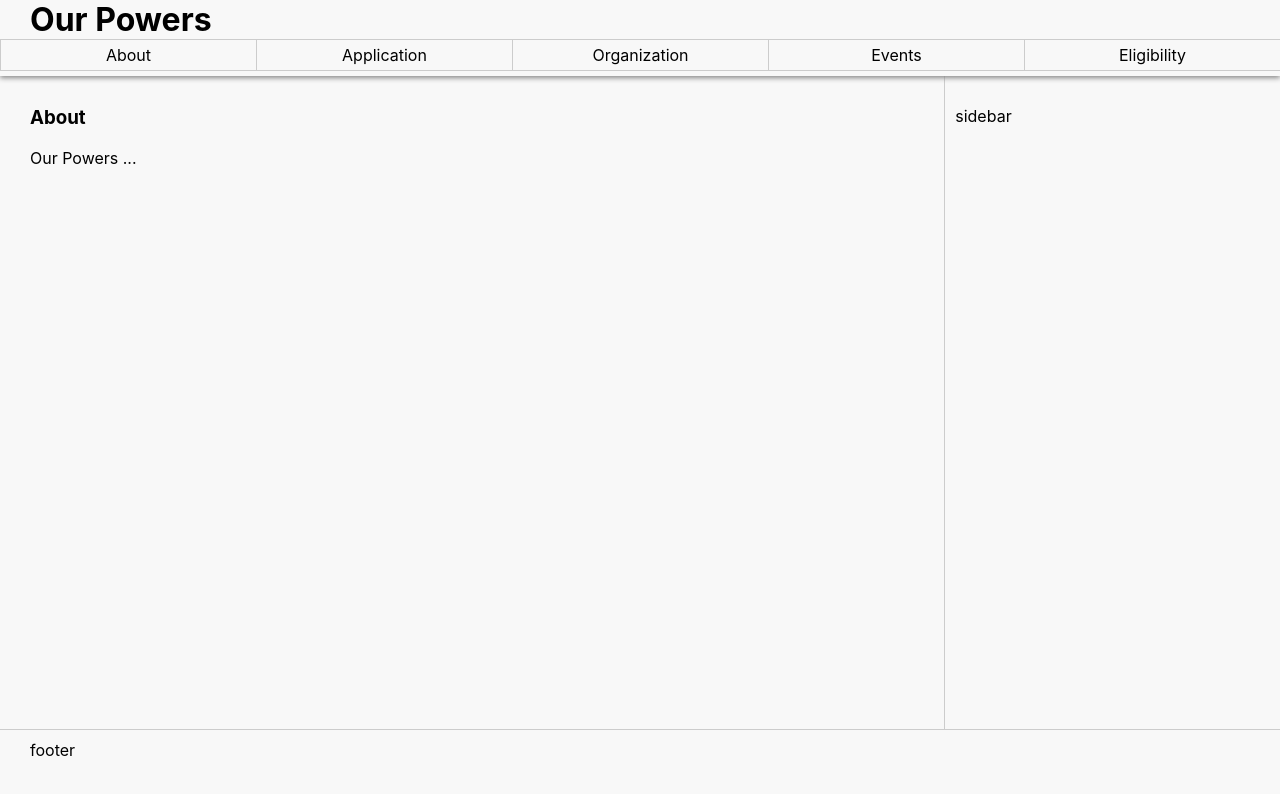
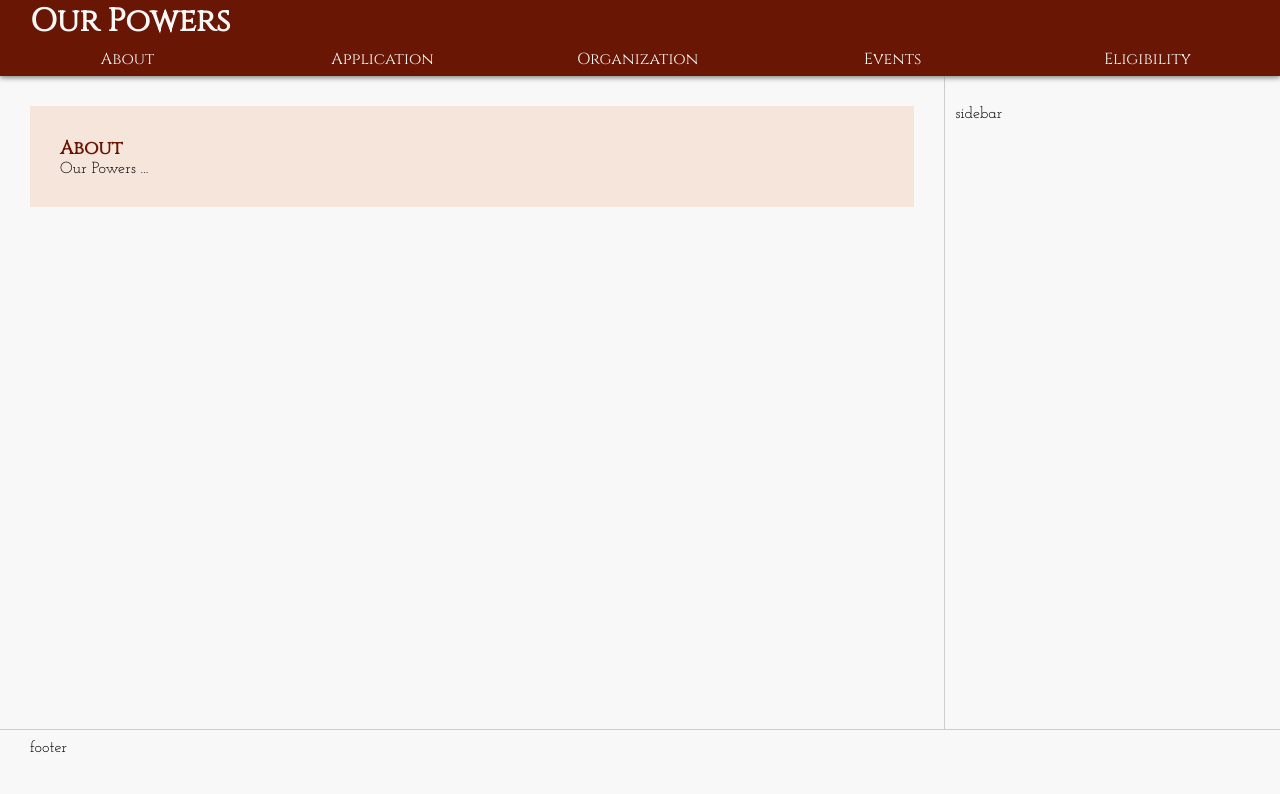
Before and after one commit to Ave-Wat/our-powers-website, a React (Create React App) app: page / in a window 1280 px wide. Shown: the top 794 px of the page. Built offline with nearby package versions, Linux system fonts and the light colour scheme.

Commit message:
updated styling

```diff
--- a/src/App.css
+++ b/src/App.css
@@ -1,10 +1,23 @@
+@import url('https://fonts.googleapis.com/css2?family=Cinzel&family=Josefin+Slab&display=swap');
+
 :root {
 	--main-whitegray: #F8F8F8;
 	--main-lightgray: #EEEEEE;
 	--main-medgray: #CCCCCC;
 	--main-gray: #BBBBBB;
 	--main-darkgray: #525252;
-  background-color: #F8F8F8;
+
+	/*color palette*/
+	--main-sienna: #691604;
+	--main-gold: #c99b3b; /*rgb(201,155,59)*/
+	--main-pink: #f4d3c0; /*rgb(244, 211, 192)*/
+	--main-taupe: #e2d8cf;
+
+  background-color: var(--main-whitegray);
+}
+
+body {
+	font-family: 'Josefin Slab', serif;
 }
 
 ::-webkit-scrollbar {
@@ -29,8 +42,11 @@ header {
   left: 0;
   height: calc(4.15em + 10px);
   z-index: 1;
-  background-color: var(--main-whitegray);
+	/*background-image: linear-gradient(var(--main-whitegray), rgba(255,215,0));*/
+	background-color: var(--main-sienna);
   box-shadow: 0px 2px 5px #888888;
+	color: var(--main-whitegray);
+	font-family: 'Cinzel', serif;
 }
 
 h1 {
@@ -41,9 +57,6 @@ h1 {
 nav {
   display: flex;
   width: 100vw;
-  border-top-style: solid;
-  border-width: 1px;
-  border-color: var(--main-medgray);
 }
 
 nav ul {
@@ -58,15 +71,11 @@ nav li {
   margin: 0;
   padding: 5px 0;
   text-align: center;
-  border-left-style: solid;
-  border-bottom-style: solid;
-  border-width: 1px;
-  border-color: var(--main-medgray);
 }
 
-a {
+nav a {
   text-decoration: none;
-  color: black;
+	color: var(--main-whitegray);
 }
 
 a:hover {
@@ -87,6 +96,21 @@ a:hover {
 
 .textContainer {
   margin: 30px;
+	padding: 30px;
+	background: rgba(244, 211, 192, .5);
+	/*background: rgba(201,155,59,.3);*/
+	/*background-color: var(--main-gold);*/
+
+}
+
+h3 {
+	color: var(--main-sienna);
+	font-family: 'Cinzel', serif;
+	margin: 0;
+}
+
+p {
+	margin: 0;
 }
 
 .sidebar {
```
